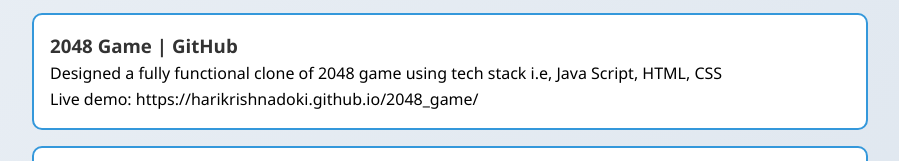
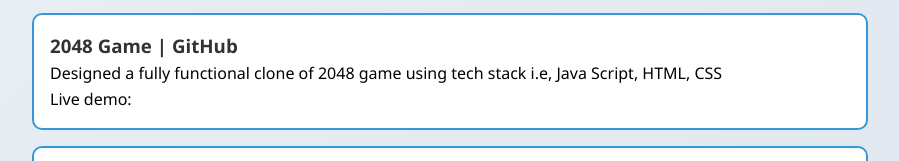
Before and after one commit to harikrishnadoki/Portfolio, a plain HTML site: page index.html in a window 1280 px wide. Shown: the part 1101-1262 px from the top of the page, without its empty margins (190-1089 px from the left). Drawn offline with Linux system fonts and the light colour scheme.

Commit message:
Update index.html

```diff
--- a/index.html
+++ b/index.html
@@ -53,7 +53,7 @@
     <div class="project">
       <h3>2048 Game | GitHub</h3>
       <p>Designed a fully functional clone of 2048 game using tech stack i.e, Java Script, HTML, CSS</p>
-      <p>Live demo: https://harikrishnadoki.github.io/2048_game/</p>
+      <p>Live demo:<a href ="https://harikrishnadoki.github.io/2048_game/"></a> </p>
     </div>
 
     <div class="project">
```
